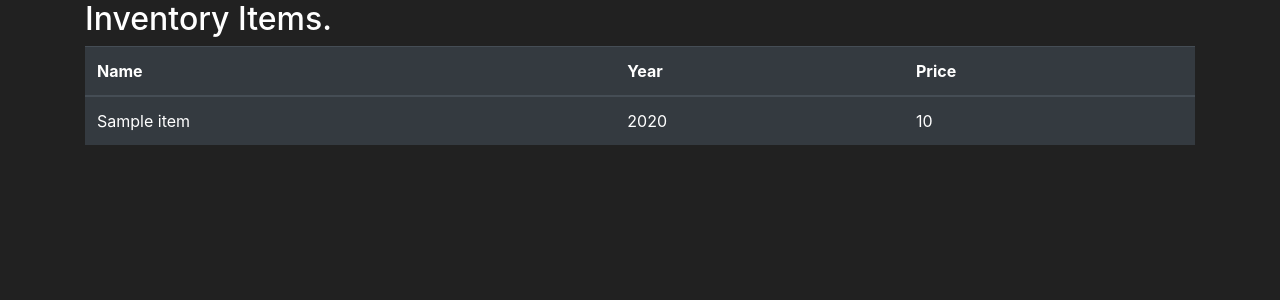
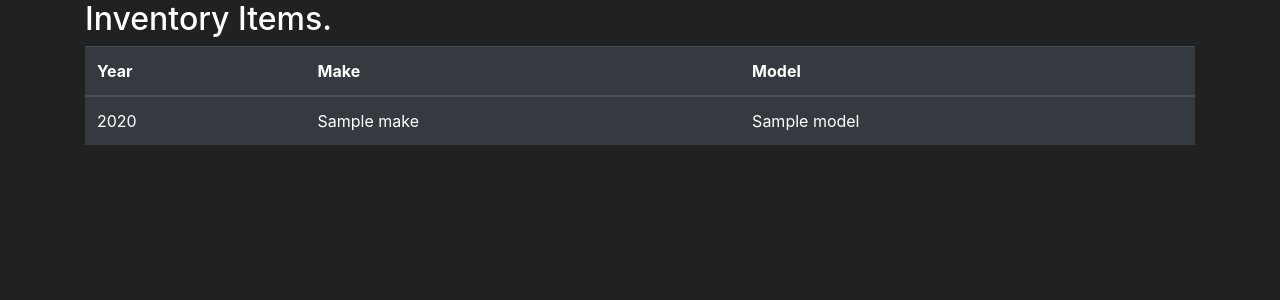
Before and after one commit to Tnt-Projects24/carsales, a Flask app: template templates/inventory.html in a window 1280 px wide. Shown: the part 56-356 px from the top of the page. Run offline with Flask 3, Linux system fonts and the light colour scheme; the template is opened without the code that fills it: most values are stand-ins (such as "Sample title", 1, 10 or a date in 2020); some libraries are stand-ins or nearby versions.

Commit message:
Version 1.1

```diff
--- a/app.py
+++ b/app.py
@@ -1,4 +1,5 @@
 from flask import Flask, jsonify, render_template
+from database import load_inventory
 print ("hello")
 app = Flask(__name__)
 
@@ -9,12 +10,14 @@ def home():
 
 @app.route('/inventory')
 def inventory():
-    items =[
+    #items =[
 
-      {'id':1, 'name':'ford',   'year':2024, 'price':1000},
-      {'id':2, 'name':'tesla',  'year':2022, 'price':1000},
-      {'id':3, 'name':'toyota', 'year':2025, 'price':1020}
-    ]
+    #  {'id':1, 'name':'ford',   'year':2024, 'price':1000},
+    #  {'id':2, 'name':'tesla',  'year':2022, 'price':1000},
+    #  {'id':3, 'name':'toyota', 'year':2025, 'price':1020}
+    #]
+
+    items= load_inventory()
     return render_template('inventory.html',items=items)
     #return 'index.html'
 
--- /dev/null
+++ b/database.py
@@ -0,0 +1,16 @@
+from sqlalchemy import create_engine,text
+import datetime
+import os
+db_conn_string = os.environ['DB_CONN_STRING']
+db_conn_string ='mysql+pymysql://admin:tnt-projects#24@cars.cjw4gio06s5f.us-east-1.rds.amazonaws.com:3306/cars'
+engine=create_engine(db_conn_string,connect_args={"ssl":                                       {"ssl_ca": "/etc/ssl/cert.pem"}}, echo=True)
+
+def load_inventory():
+  result_dicts = []
+  with engine.connect() as conn:
+    result = conn.execute(text("select * from cars"))
+
+    for row in result.all():
+      result_dicts.append(row._asdict())
+  return result_dicts
+#print( result_dicts)
--- a/templates/inventory.html
+++ b/templates/inventory.html
@@ -11,17 +11,17 @@
     <table class="table table-hover table-dark">
         <thead>
             <tr>
-                <th scope="col">Name</th>
                 <th scope="col">Year</th>
-                <th scope="col">Price</th>
+                <th scope="col">Make</th>
+                <th scope="col">Model</th>
             </tr>
         </thead>
         <tbody>
             {% for item in items %}
             <tr>
-                <td>{{ item.name }}</td>
                 <td>{{ item.year }}</td>
-                <td>{{ item.price }}</td>
+                <td>{{ item.make }}</td>
+                <td>{{ item.model}}</td>
             </tr>
             {% endfor %}
         </tbody>
```
